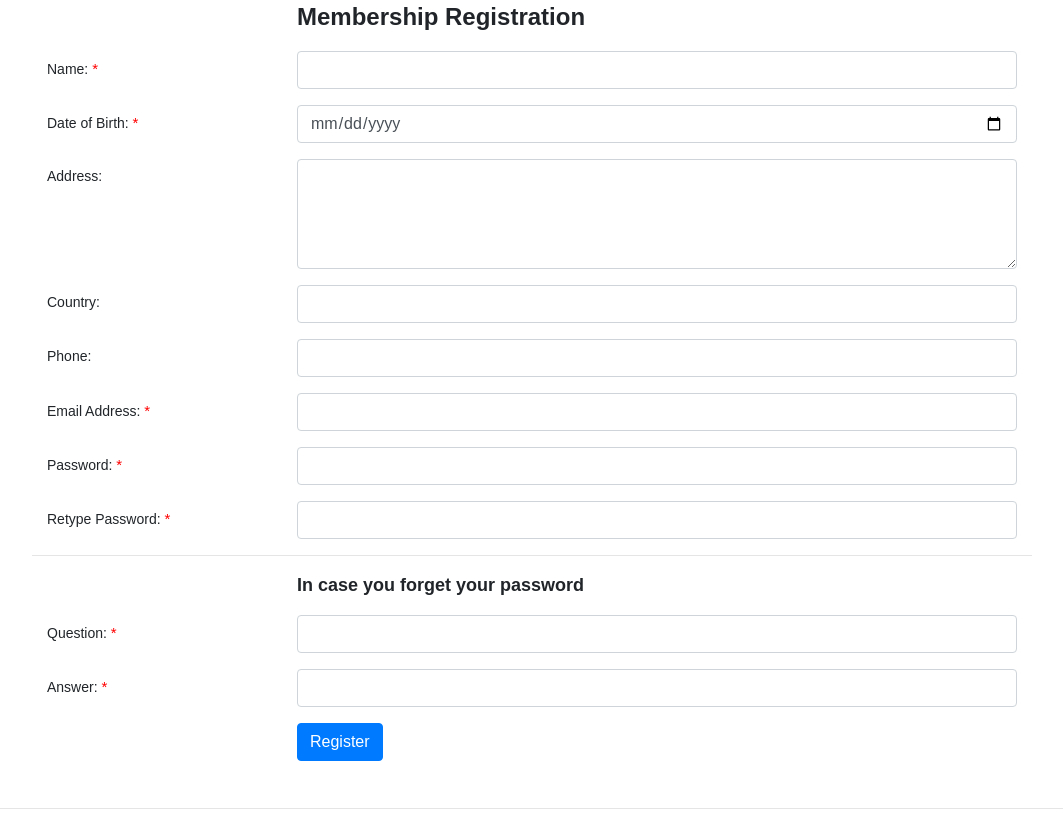
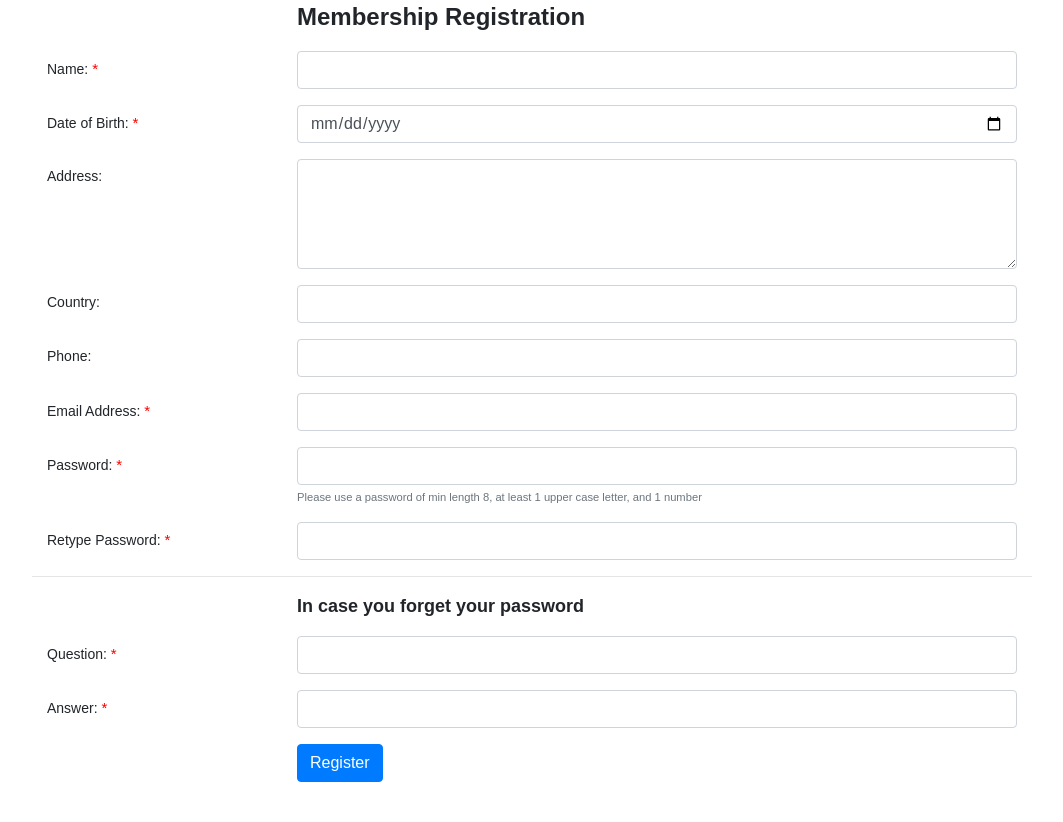
Before and after one commit to idlefrenchfry/ecad_assignment, a PHP site: page /ecad_assignment/register.php in a window 1280 px wide. Shown: the part 310-1132 px from the top of the page, without its empty margins (108-1171 px from the left). Run offline with PHP 8.4, Linux system fonts and the light colour scheme; some libraries are stand-ins or nearby versions.

Commit message:
Added password requirements

```diff
--- a/register.php
+++ b/register.php
@@ -134,7 +134,8 @@ $MainContent .= "<label class='col-sm-3 col-form-label' for='password'>
                  Password:  <span style='color:red;font-size:15px;'>*</span></label>";
 $MainContent .= "<div class='col-sm-9'>";
 $MainContent .= "<input class='form-control' name='password' id='password'
-                type='password' required />";
+                type='password' pattern='(?=.*\d)(?=.*[a-z])(?=.*[A-Z]).{8,}' required />";
+$MainContent .= "<small id='pwdHelp' class='form-text text-muted'>Please use a password of min length 8, at least 1 upper case letter, and 1 number</small>";
 $MainContent .= "</div>";
 $MainContent .= "</div>";
 
```
